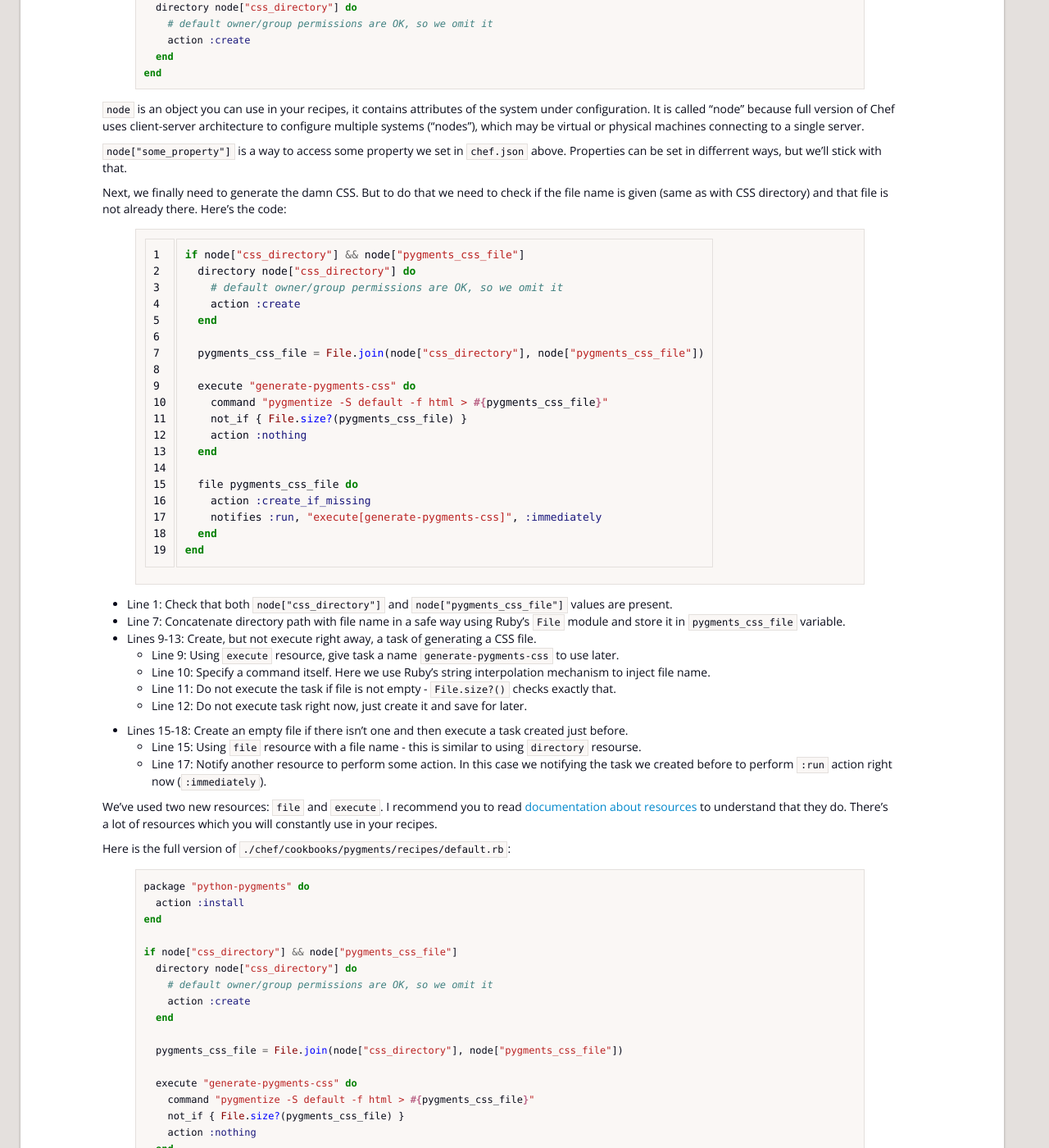
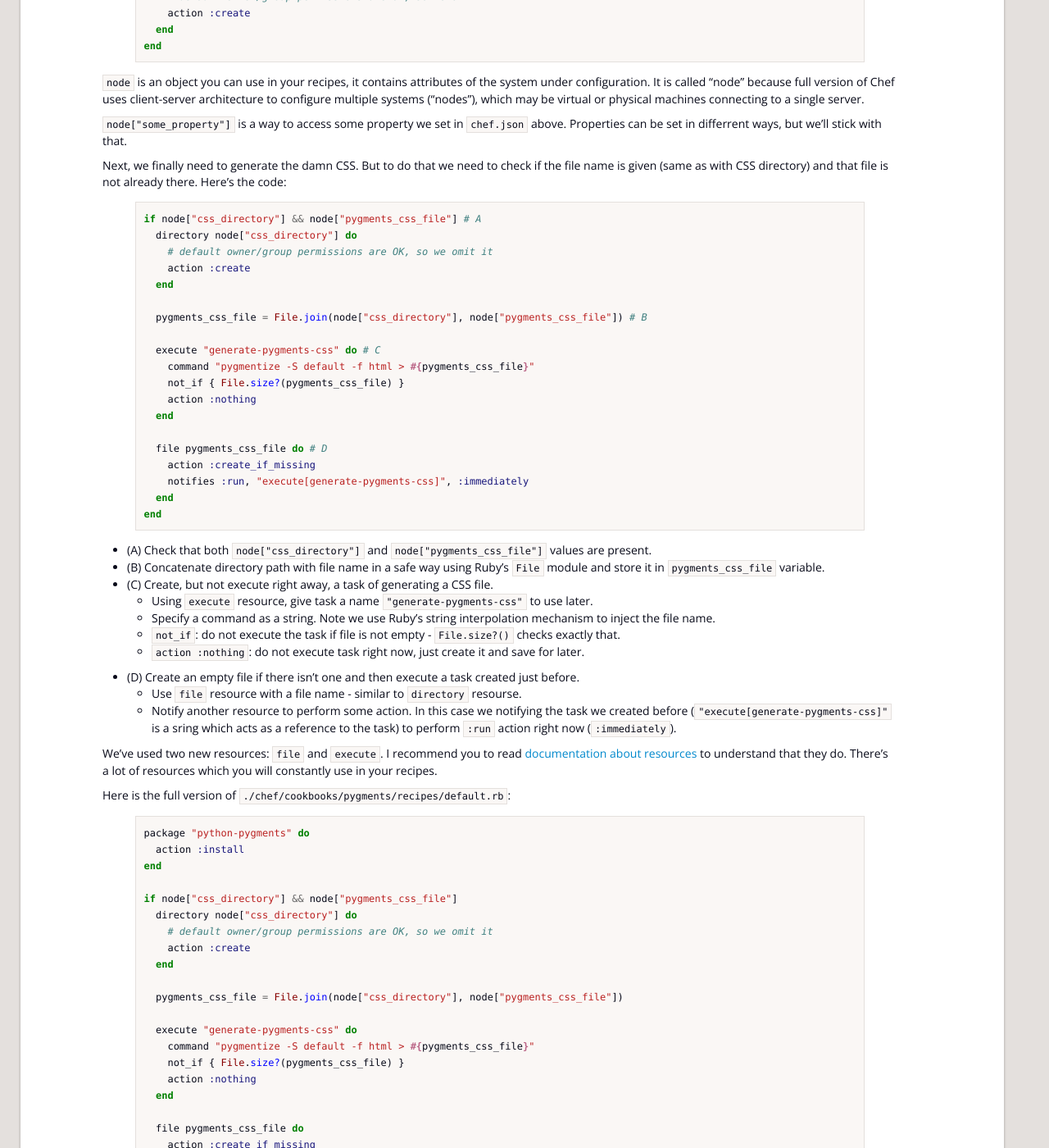
Before and after one commit to scriptin/scriptin.github.io, a Jekyll site: the page built from _posts/2013-05-09-vagrant-chef-intro.md, in a window 1280 px wide and 1400 px high, scrolled down 3328 px. Shown: the whole window at 82% size. Built offline with Jekyll 4.4.1, drawn with Linux system fonts in a browser that asks for light colours; comment, search, counter and statistics services are not loaded; some of the changed text lies outside the part shown.

Commit message:
Line numbers are not displayed on github pages - get rid of them

```diff
--- a/_posts/2013-05-09-vagrant-chef-intro.md
+++ b/_posts/2013-05-09-vagrant-chef-intro.md
@@ -27,12 +27,12 @@ You need to install only [VirtualBox](https://www.virtualbox.org/) and Vagrant,
 
 Example of `Vagrantfile` contents:
 
-{% highlight ruby linenos %}
+{% highlight ruby %}
 Vagrant.configure("2") do |config|
   # ... other configuration options
-  config.vm.provision :chef_solo do |chef|
-    chef.cookbooks_path = "chef/cookbooks"
-    chef.add_recipe "recipe1"
+  config.vm.provision :chef_solo do |chef| # A
+    chef.cookbooks_path = "chef/cookbooks" # B
+    chef.add_recipe "recipe1" # C
     chef.add_recipe "recipe2"
     chef.add_recipe "recipe3"
     # ...
@@ -40,9 +40,9 @@ Vagrant.configure("2") do |config|
 end
 {% endhighlight %}
 
-- Line 3: Tell Vagrant to use Chef solo as a provisioner.
-- Line 4: Specifies a relative path to directory with cookbooks. This you can change as you will.
-- Lines 5-7: Add recipes to run list. If a recipe is not explicitly added here (or included by other recipe) it will not be executed. Names of recipes here are usually the same as name of a cookbook (and it's directory name). Examples: `apache2`, `php`, etc.
+- (A) Tell Vagrant to use Chef solo as a provisioner.
+- (B) Specifies a relative path to directory with cookbooks. This you can change as you will.
+- (C) Add recipes to run list. If a recipe is not explicitly added here (or included by other recipe) it will not be executed. Names of recipes here are usually the same as name of a cookbook (and it's directory name). Examples: `apache2`, `php`, etc.
 
 **Terminology**:
 
@@ -178,38 +178,38 @@ end
 
 Next, we finally need to generate the damn CSS. But to do that we need to check if the file name is given (same as with CSS directory) and that file is not already there. Here's the code:
 
-{% highlight ruby linenos %}
-if node["css_directory"] && node["pygments_css_file"]
+{% highlight ruby %}
+if node["css_directory"] && node["pygments_css_file"] # A
   directory node["css_directory"] do
     # default owner/group permissions are OK, so we omit it
     action :create
   end
 
-  pygments_css_file = File.join(node["css_directory"], node["pygments_css_file"])
+  pygments_css_file = File.join(node["css_directory"], node["pygments_css_file"]) # B
 
-  execute "generate-pygments-css" do
+  execute "generate-pygments-css" do # C
     command "pygmentize -S default -f html > #{pygments_css_file}"
     not_if { File.size?(pygments_css_file) }
     action :nothing
   end
 
-  file pygments_css_file do
+  file pygments_css_file do # D
     action :create_if_missing
     notifies :run, "execute[generate-pygments-css]", :immediately
   end
 end
 {% endhighlight %}
 
-- Line 1: Check that both `node["css_directory"]` and `node["pygments_css_file"]` values are present.
-- Line 7: Concatenate directory path with file name in a safe way using Ruby's `File` module and store it in `pygments_css_file` variable.
-- Lines 9-13: Create, but not execute right away, a task of generating a CSS file.
-  - Line 9: Using `execute` resource, give task a name `generate-pygments-css` to use later.
-  - Line 10: Specify a command itself. Here we use Ruby's string interpolation mechanism to inject file name.
-  - Line 11: Do not execute the task if file is not empty - `File.size?()` checks exactly that.
-  - Line 12: Do not execute task right now, just create it and save for later.
-- Lines 15-18: Create an empty file if there isn't one and then execute a task created just before.
-  - Line 15: Using `file` resource with a file name - this is similar to using `directory` resourse.
-  - Line 17: Notify another resource to perform some action. In this case we notifying the task we created before to perform `:run` action right now (`:immediately`).
+- (A) Check that both `node["css_directory"]` and `node["pygments_css_file"]` values are present.
+- (B) Concatenate directory path with file name in a safe way using Ruby's `File` module and store it in `pygments_css_file` variable.
+- (C) Create, but not execute right away, a task of generating a CSS file.
+  - Using `execute` resource, give task a name `"generate-pygments-css"` to use later.
+  - Specify a command as a string. Note we use Ruby's string interpolation mechanism to inject the file name.
+  - `not_if`: do not execute the task if file is not empty - `File.size?()` checks exactly that.
+  - `action :nothing`: do not execute task right now, just create it and save for later.
+- (D) Create an empty file if there isn't one and then execute a task created just before.
+  - Use `file` resource with a file name - similar to `directory` resourse.
+  - Notify another resource to perform some action. In this case we notifying the task we created before (`"execute[generate-pygments-css]"` is a sring which acts as a reference to the task) to perform `:run` action right now (`:immediately`).
 
 We've used two new resources: `file` and `execute`. I recommend you to read [documentation about resources][Resource] to understand that they do. There's a lot of resources which you will constantly use in your recipes.
 
```
